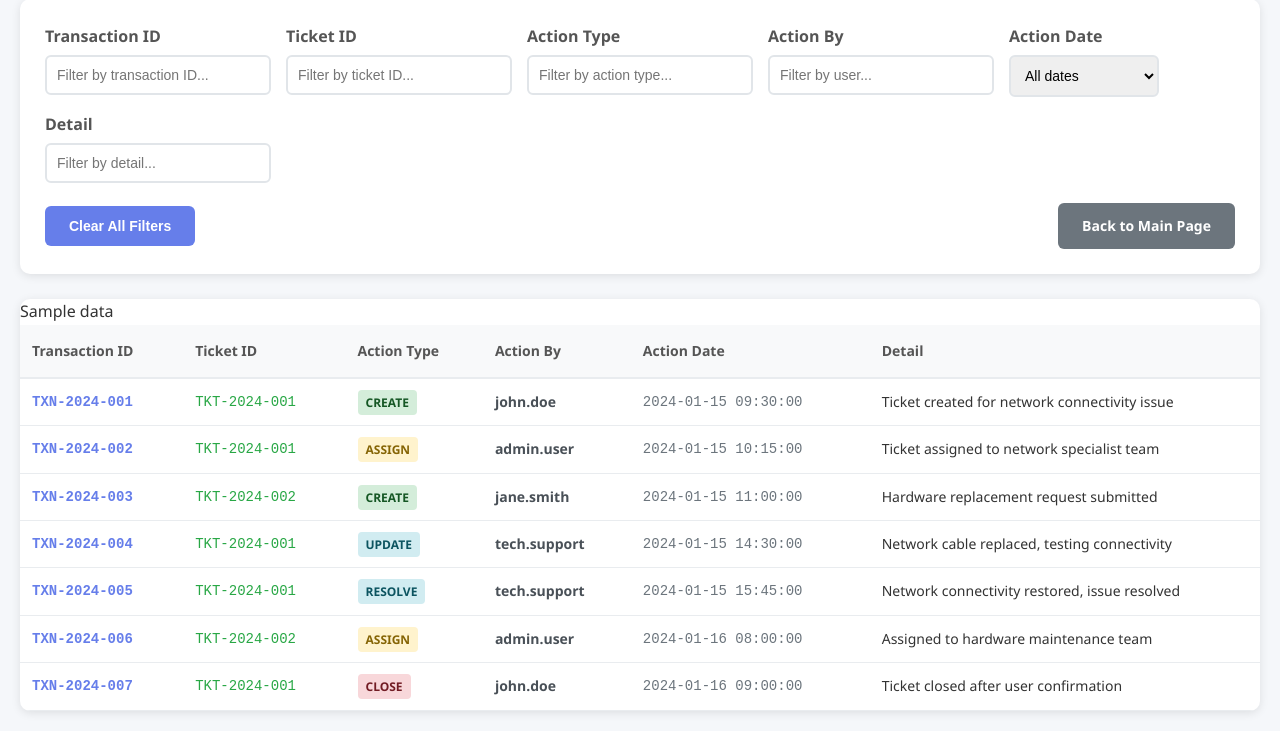
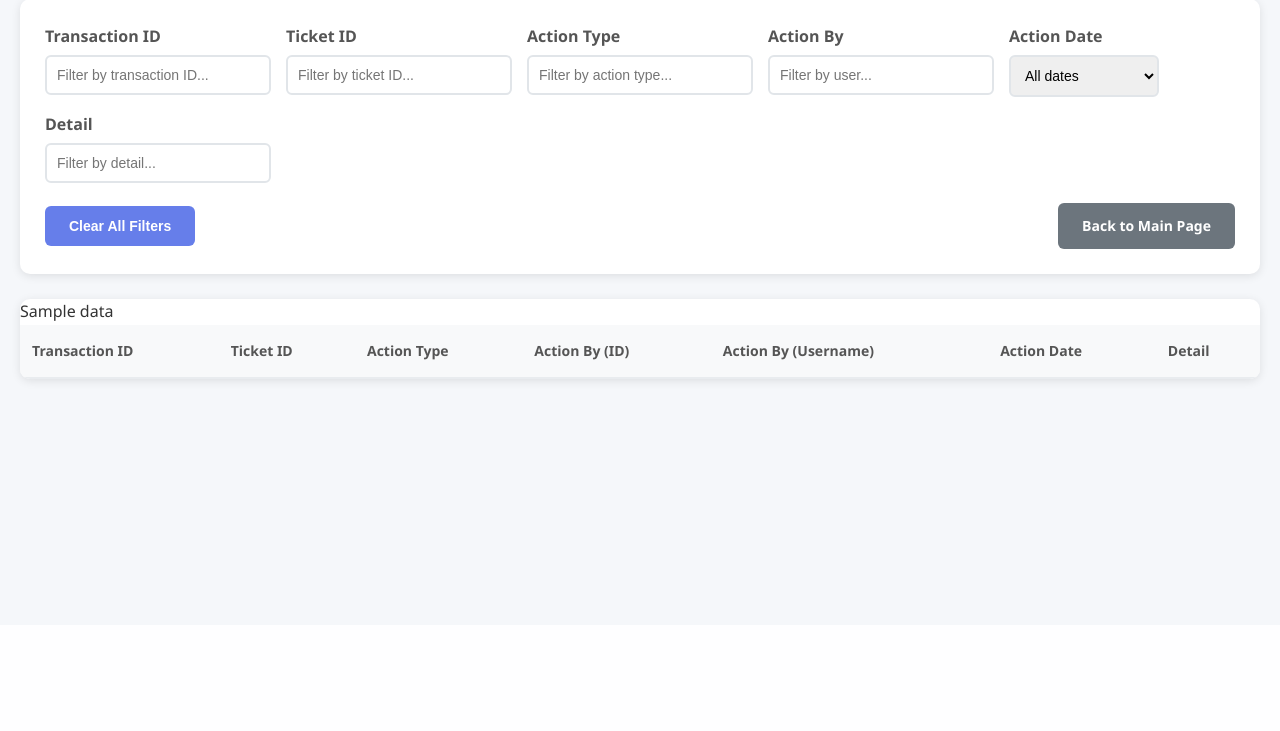
Before and after one commit to Punnawatboonsuk/SA_project, a Flask app: template templates/mod_transaction_history.html in a window 1280 px wide. Shown: the part 175-906 px from the top of the page. After the commit the page ends 561 px from the top, so only its background shows below. Run offline with Flask 3, Linux system fonts and the light colour scheme; the template is opened without the code that fills it, so the values that code supplies are empty; some libraries are stand-ins or nearby versions.

Commit message:
finish mod pages

```diff
--- a/mod_main_core.py
+++ b/mod_main_core.py
@@ -159,7 +159,7 @@ def api_change_status(ticket_id):
         cursor.execute("""
             INSERT INTO transaction_history (ticket_id, action_type, action_by, action_time, detail)
             VALUES (%s, %s, %s, %s, %s)
-        """, (ticket_id, 'status_change_by_mod', mod_id, now, f'Status changed to {new_status}'))
+        """, (ticket_id, 'status_change', mod_id, now, f'Status changed to {new_status} by Mod'))
 
         conn.commit()
 
@@ -313,36 +313,40 @@ def back_to_main():
     return redirect(url_for('mod.mod_main'))
 
 
-@mod_bp.route('/history', methods=["GET"])
-def transaction_history():
+@mod_bp.route('/transaction_history')
+def transaction_history_page():
     if "user_id" not in session or session.get("role") != "Mod":
-        flash("Please log in as a moderator to access this page", "error")
+        flash("Please log in as moderator to access this page", "error")
         return redirect("/login")
+    return render_template('mod_transaction_history.html')
+
+@mod_bp.route('/api/transactions', methods=['GET'])
+def api_get_transactions():
+    if "user_id" not in session or session.get("role") != "Mod":
+        return jsonify({"message": "Unauthorized"}), 401
 
     conn = get_db_connection()
     cursor = conn.cursor(cursor_factory=psycopg2.extras.RealDictCursor)
-
     try:
         cursor.execute("""
-            SELECT
-                th.transaction_id,
-                th.ticket_id,
-                th.action_type,
-                th.action_by,
-                a.username AS action_by_username,
-                th.action_time,
-                th.details
+            SELECT th.transaction_id,
+                   th.ticket_id,
+                   th.action_type,
+                   th.action_by      AS action_by_id,
+                   a.username        AS action_by_username,
+                   th.action_time,
+                   th.detail
             FROM transaction_history th
             LEFT JOIN "Accounts" a ON th.action_by = a.user_id
         """)
         transactions = cursor.fetchall()
-        return render_template("mod_history.html",transactions=transactions)
+        return jsonify(transactions), 200
     except Exception as e:
-        flash(f"Error retrieving transaction history: {str(e)}", "error")
-        return render_template("mod_transaction_history.html", transactions=[], error=str(e))
+        return jsonify({"message": f"Error fetching transactions: {str(e)}"}), 500
     finally:
         cursor.close()
         conn.close()
+
 @mod_bp.route('/api/tickets/<ticket_id>/update', methods=['POST'])
 def api_update_ticket(ticket_id):
     if "user_id" not in session or session.get("role") != "Mod":
--- a/staff_main_core.py
+++ b/staff_main_core.py
@@ -181,7 +181,7 @@ def api_update_ticket(ticket_id):
         cursor.execute("""
             INSERT INTO transaction_history (ticket_id, action_type, action_by, action_time, detail)
             VALUES (%s, %s, %s, %s, %s)
-        """, (ticket_id, 'message_update', staff_id, now, 'Staff updated ticket messages'))
+        """, (ticket_id, 'update', staff_id, now, 'Staff updated ticket messages'))
 
         conn.commit()
         return jsonify({"message": "Updates saved successfully!"}), 200
@@ -245,7 +245,7 @@ def api_change_status(ticket_id):
         cursor.execute("""
             INSERT INTO transaction_history (ticket_id, action_type, action_by, action_time, detail)
             VALUES (%s, %s, %s, %s, %s)
-        """, (ticket_id, 'status_change_by_staff', staff_id, now, f'Status changed to {new_status}'))
+        """, (ticket_id, 'status_change', staff_id, now, f'Status changed to {new_status} by Staff'))
 
         conn.commit()
 
--- a/templates/mod_main.html
+++ b/templates/mod_main.html
@@ -419,7 +419,7 @@
 <body>
     <div class="container">
         <div class="header">
-            <button class="back-btn" onclick="window.location.href='{{ url_for('mod.transaction_history') }}'">📊 Transaction History</button>>
+            <button class="back-btn" onclick="window.location.href='{{ url_for('mod.transaction_history_page') }}'">📊 Transaction History</button>>
             <button id="settingsBtn" class="settings-btn">
                 <span class="settings-icon">⚙️</span>
                 Account Settings
--- a/templates/mod_transaction_history.html
+++ b/templates/mod_transaction_history.html
@@ -194,8 +194,8 @@
         .action-create { background: #d4edda; color: #155724; }
         .action-update { background: #d1ecf1; color: #0c5460; }
         .action-assign { background: #fff3cd; color: #856404; }
-        .action-resolve { background: #d1ecf1; color: #0c5460; }
-        .action-close { background: #f8d7da; color: #721c24; }
+        .action-status_change { background: #f8d7da; color: #721c24; }
+        .action-reopen { background: #f8d7da; color: #1c1f72; }
 
         .action-by {
             font-weight: 600;
@@ -290,7 +290,7 @@
 
             <div class="action-buttons">
                 <button class="btn btn-primary" onclick="clearAllFilters()">Clear All Filters</button>
-                <a href="mod_main.html" class="btn btn-secondary">Back to Main Page</a>
+                <a href="/mod/main" class="btn btn-secondary">Back to Main Page</a>
             </div>
         </div>
 
@@ -302,69 +302,14 @@
                             <th>Transaction ID</th>
                             <th>Ticket ID</th>
                             <th>Action Type</th>
-                            <th>Action By</th>
+                            <th>Action By (ID)</th>
+                            <th>Action By (Username)</th>
                             <th>Action Date</th>
                             <th>Detail</th>
                         </tr>
                     </thead>
                     <tbody id="transactionTableBody">
                          Sample data
-                        <tr>
-                            <td class="transaction-id">TXN-2024-001</td>
-                            <td class="ticket-id">TKT-2024-001</td>
-                            <td><span class="action-type action-create">Create</span></td>
-                            <td class="action-by">john.doe</td>
-                            <td class="action-date">2024-01-15 09:30:00</td>
-                            <td class="detail">Ticket created for network connectivity issue</td>
-                        </tr>
-                        <tr>
-                            <td class="transaction-id">TXN-2024-002</td>
-                            <td class="ticket-id">TKT-2024-001</td>
-                            <td><span class="action-type action-assign">Assign</span></td>
-                            <td class="action-by">admin.user</td>
-                            <td class="action-date">2024-01-15 10:15:00</td>
-                            <td class="detail">Ticket assigned to network specialist team</td>
-                        </tr>
-                        <tr>
-                            <td class="transaction-id">TXN-2024-003</td>
-                            <td class="ticket-id">TKT-2024-002</td>
-                            <td><span class="action-type action-create">Create</span></td>
-                            <td class="action-by">jane.smith</td>
-                            <td class="action-date">2024-01-15 11:00:00</td>
-                            <td class="detail">Hardware replacement request submitted</td>
-                        </tr>
-                        <tr>
-                            <td class="transaction-id">TXN-2024-004</td>
-                            <td class="ticket-id">TKT-2024-001</td>
-                            <td><span class="action-type action-update">Update</span></td>
-                            <td class="action-by">tech.support</td>
-                            <td class="action-date">2024-01-15 14:30:00</td>
-                            <td class="detail">Network cable replaced, testing connectivity</td>
-                        </tr>
-                        <tr>
-                            <td class="transaction-id">TXN-2024-005</td>
-                            <td class="ticket-id">TKT-2024-001</td>
-                            <td><span class="action-type action-resolve">Resolve</span></td>
-                            <td class="action-by">tech.support</td>
-                            <td class="action-date">2024-01-15 15:45:00</td>
-                            <td class="detail">Network connectivity restored, issue resolved</td>
-                        </tr>
-                        <tr>
-                            <td class="transaction-id">TXN-2024-006</td>
-                            <td class="ticket-id">TKT-2024-002</td>
-                            <td><span class="action-type action-assign">Assign</span></td>
-                            <td class="action-by">admin.user</td>
-                            <td class="action-date">2024-01-16 08:00:00</td>
-                            <td class="detail">Assigned to hardware maintenance team</td>
-                        </tr>
-                        <tr>
-                            <td class="transaction-id">TXN-2024-007</td>
-                            <td class="ticket-id">TKT-2024-001</td>
-                            <td><span class="action-type action-close">Close</span></td>
-                            <td class="action-by">john.doe</td>
-                            <td class="action-date">2024-01-16 09:00:00</td>
-                            <td class="detail">Ticket closed after user confirmation</td>
-                        </tr>
                     </tbody>
                 </table>
             </div>
@@ -374,6 +319,63 @@
     <script>
         // Store original table data
         let originalData = [];
+
+
+        document.addEventListener('DOMContentLoaded', async function() {
+    try {
+        const response = await fetch('/mod/api/transactions');
+        if (response.ok) {
+            const transactions = await response.json();
+            loadTransactionTable(transactions);
+        } else {
+            console.error('Failed to fetch transactions');
+        }
+    } catch (error) {
+        console.error('Error fetching transactions:', error);
+    }
+
+    // hook up filters as before
+    document.getElementById('transactionIdFilter').addEventListener('input', applyFilters);
+    document.getElementById('ticketIdFilter').addEventListener('input', applyFilters);
+    document.getElementById('actionTypeFilter').addEventListener('input', applyFilters);
+    document.getElementById('actionByFilter').addEventListener('input', applyFilters);
+    document.getElementById('detailFilter').addEventListener('input', applyFilters);
+    document.getElementById('dateFilterType').addEventListener('change', handleDateFilterChange);
+    document.getElementById('dateFilterValue').addEventListener('change', applyFilters);
+});
+
+function loadTransactionTable(transactions) {
+    const tbody = document.getElementById('transactionTableBody');
+    tbody.innerHTML = '';
+    originalData = [];
+
+    transactions.forEach(tx => {
+        const row = document.createElement('tr');
+        row.innerHTML = `
+    <td class="transaction-id">${tx.transaction_id}</td>
+    <td class="ticket-id">${tx.ticket_id}</td>
+    <td><span class="action-type action-${tx.action_type.toLowerCase()}">${tx.action_type}</span></td>
+    <td class="action-by-id">${tx.action_by_id}</td>
+    <td class="action-by-username">${tx.action_by_username || 'Unknown'}</td>
+    <td class="action-date">${tx.action_time}</td>
+    <td class="detail">${tx.detail || ''}</td>
+`;
+
+        tbody.appendChild(row);
+
+        // Save for filtering
+        originalData.push({
+            element: row.cloneNode(true),
+            transactionId: tx.transaction_id,
+            ticketId: tx.ticket_id,
+            actionType: tx.action_type,
+            actionBy: tx.action_by,
+            actionDate: tx.action_time,
+            detail: tx.detail || ''
+        });
+    });
+}
+
 
         // Initialize the page
         document.addEventListener('DOMContentLoaded', function() {
@@ -387,7 +389,7 @@
                     ticketId: cells[1].textContent.trim(),
                     actionType: cells[2].textContent.trim(),
                     actionBy: cells[3].textContent.trim(),
-                    actionDate: cells[4].textContent.trim(),
+                    actionTime: cells[4].textContent.trim(),
                     detail: cells[5].textContent.trim()
                 });
             });
@@ -445,7 +447,9 @@
                 if (filters.actionType && !item.actionType.toLowerCase().includes(filters.actionType)) {
                     showRow = false;
                 }
-                if (filters.actionBy && !item.actionBy.toLowerCase().includes(filters.actionBy)) {
+                if (filters.actionBy &&
+                     !(item.action_by_id.toLowerCase().includes(filters.actionBy) ||
+                       item.action_by_username.toLowerCase().includes(filters.actionBy))) {
                     showRow = false;
                 }
                 if (filters.detail && !item.detail.toLowerCase().includes(filters.detail)) {
```
Also changed, not shown: admin_main_core.py (+33 -32 lines), templates/admin_transaction_histoty.html (+66 -62 lines), user_main_core.py (+4 -4 lines).
